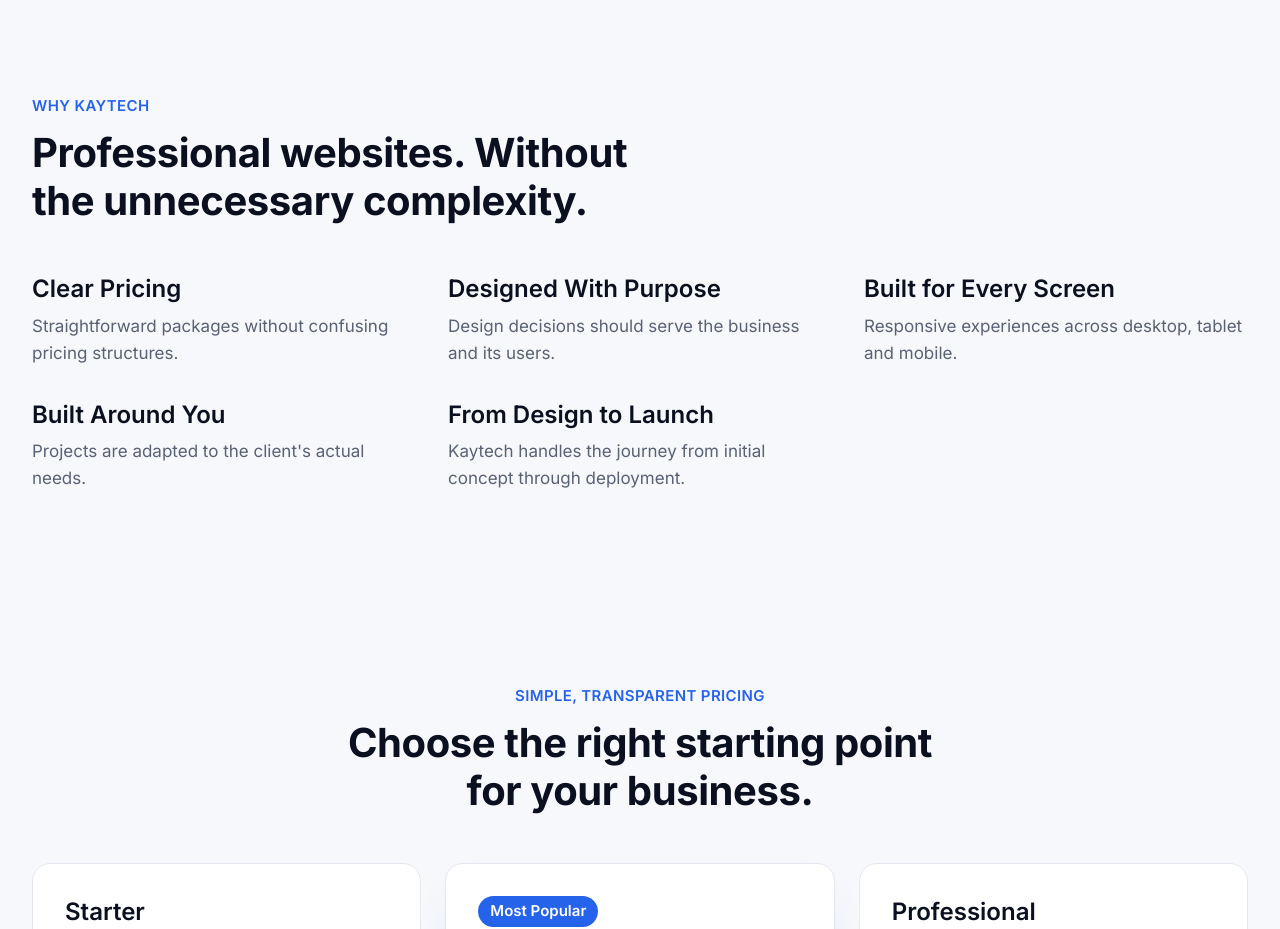
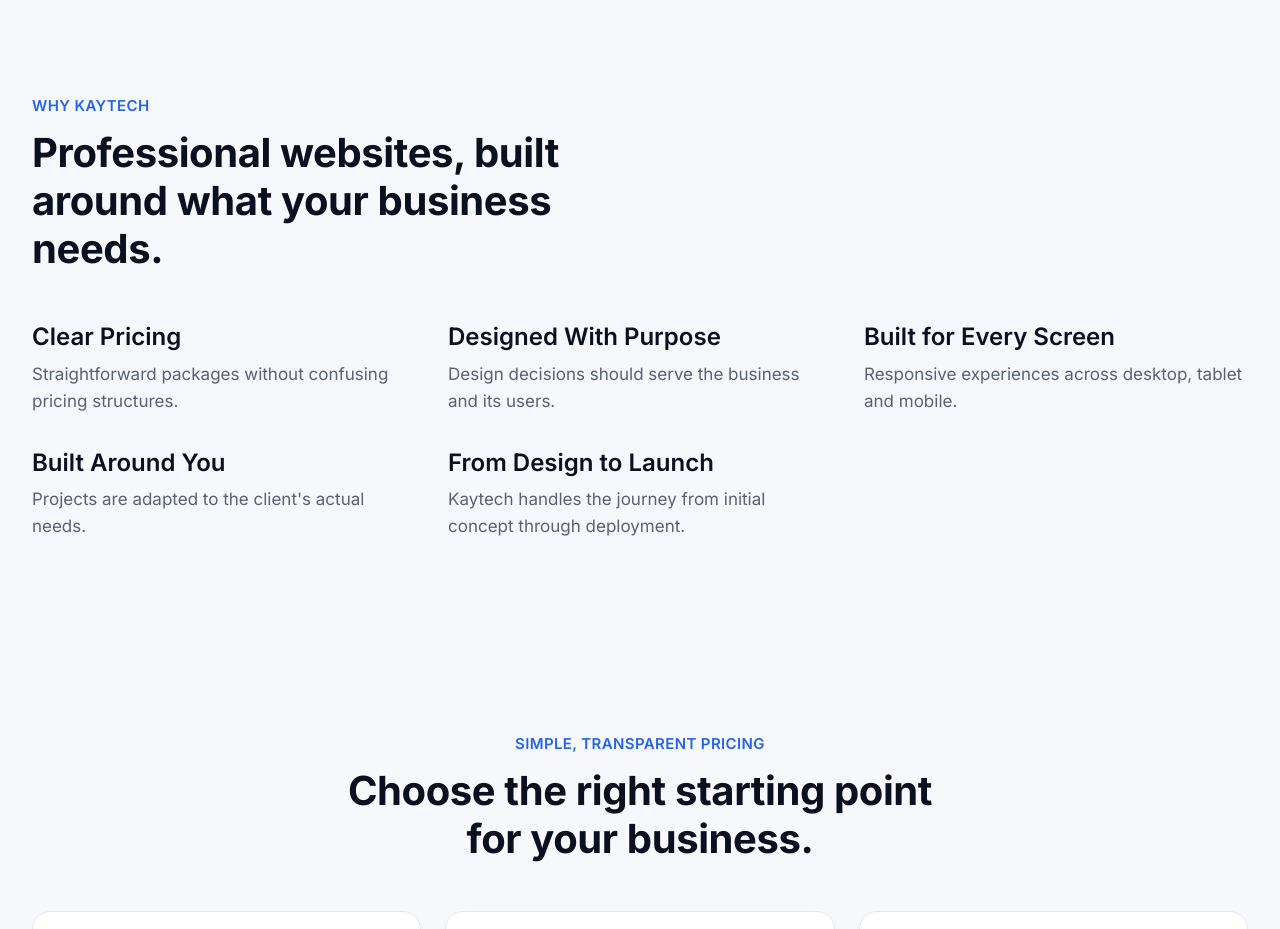
Before and after one commit to KHLLD00/Kaytech_websolutions, a Next.js app: page / in a window 1280 px wide. Shown: the part 3400-4329 px from the top of the page. Built offline with nearby package versions, Linux system fonts and the light colour scheme; no server answers; the database is empty.

Commit message:
Improve trust-oriented supporting copy

```diff
--- a/components/sections/WhyKaytechSection.tsx
+++ b/components/sections/WhyKaytechSection.tsx
@@ -7,7 +7,7 @@
     <Section>
       <SectionHeading
         eyebrow="WHY KAYTECH"
-        heading="Professional websites. Without the unnecessary complexity."
+        heading="Professional websites, built around what your business needs."
       />
       <div className="mt-12 grid grid-cols-1 gap-8 sm:grid-cols-2 md:grid-cols-3">
         {WHY_KAYTECH.map((item) => (
```
